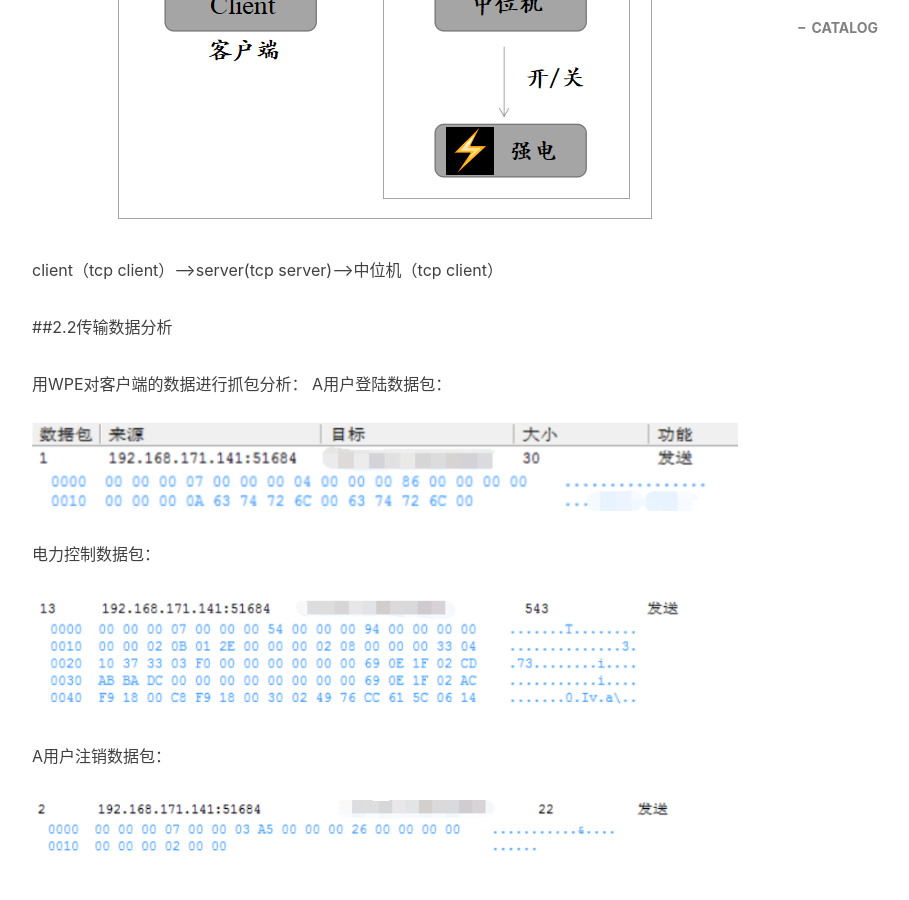
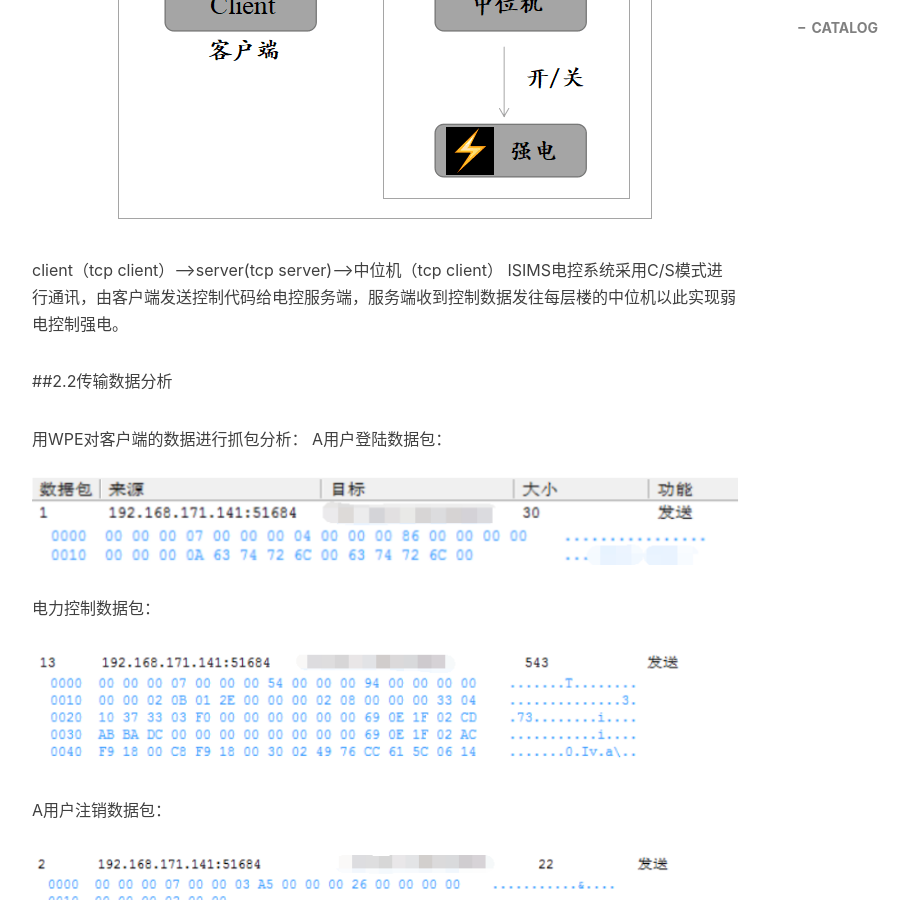
Before and after one commit to volcanohatred/volcanohatred.github.io, a Jekyll site: the page built from _posts/2018-03-02-控电.md, in a window 1280 px wide and 900 px high, scrolled down 2331 px. Shown: the whole window, without its empty margins (233-1142 px from the left). Built offline with Jekyll 4.4.1, drawn with Linux system fonts in a browser that asks for light colours; nearby versions of some CDN libraries; comment, search, counter and statistics services are not loaded; some of the changed text lies outside the part shown.

Commit message:
Update 2018-03-02-控电.md

```diff
--- a/_posts/2018-03-02-控电.md
+++ b/_posts/2018-03-02-控电.md
@@ -44,6 +44,7 @@ ISIMS的工作模式如下图：
 ![工作模式](https://raw.githubusercontent.com/volcanohatred/volcanohatred.github.io/master/img/articles/控电/图片3.png)
 
 client（tcp client）—>server(tcp server)—>中位机（tcp client）
+ISIMS电控系统采用C/S模式进行通讯，由客户端发送控制代码给电控服务端，服务端收到控制数据发往每层楼的中位机以此实现弱电控制强电。
 
 ##2.2传输数据分析
 
@@ -154,6 +155,7 @@ Send函数位于CtoS.dll中，下条件断点使之发送的数据大小为21F
 ![工作模式](https://raw.githubusercontent.com/volcanohatred/volcanohatred.github.io/master/img/articles/控电/图片25.png)
 
 服务器成功添加新用户！
+
 #5.扩展测试
 
 上面做了对电力系统的测试，后来我对门禁系统也同样进行了测试，也发现了同样的问题，对数据包的验证同样无时效性，下图为向某个下属刷卡门进行测试：返回1，代表开门成功，门禁系统这里不做讨论。
```
